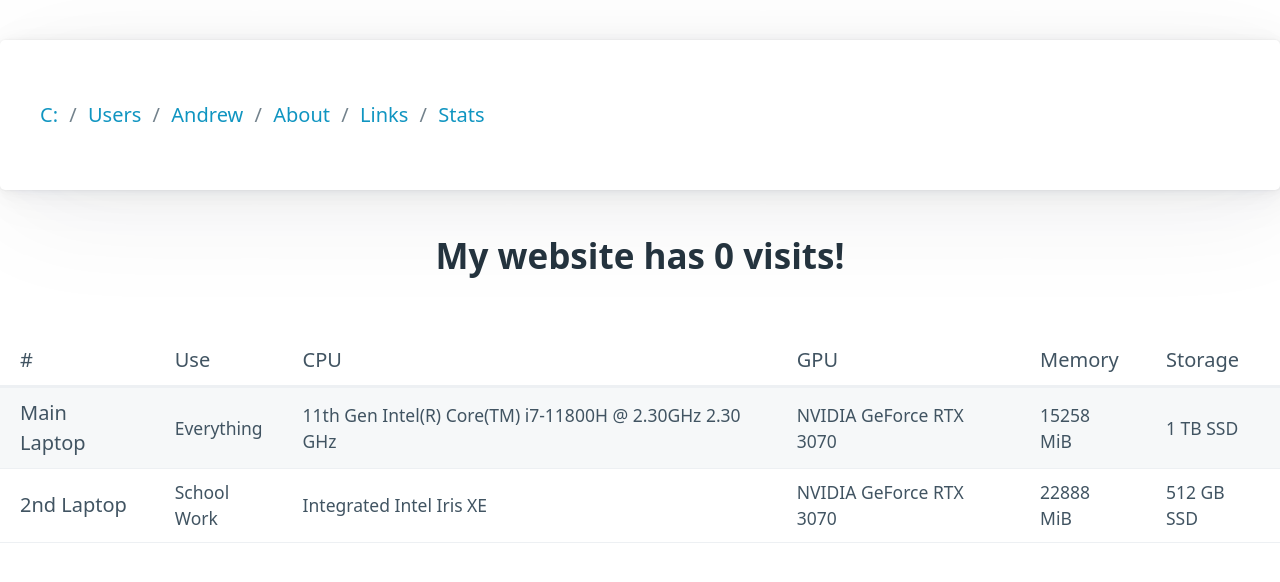
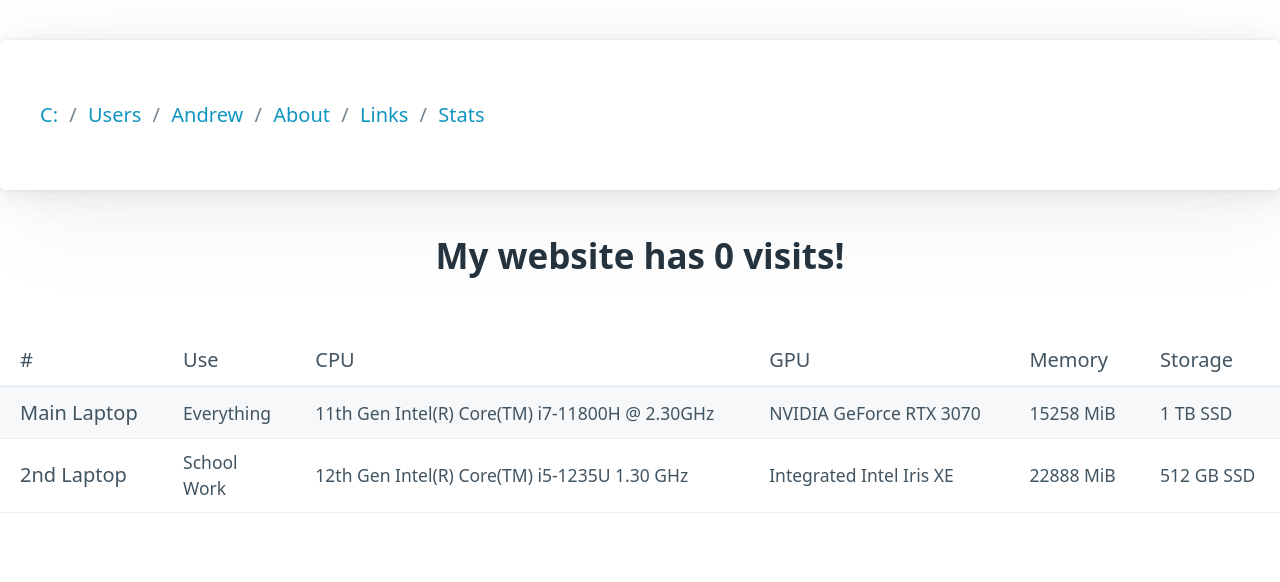
Before and after one commit to 1tsAndrew/1tsandrew.com, a SvelteKit app: page /about/stats in a window 1280 px wide. Shown: the top 582 px of the page. Built offline with nearby package versions, Linux system fonts and the light colour scheme; no server answers.

Commit message:
Update +page.svelte

```diff
--- a/src/routes/about/stats/+page.svelte
+++ b/src/routes/about/stats/+page.svelte
@@ -39,14 +39,14 @@ let visits
 	<tbody
 		><tr
 			><th scope="row">Main Laptop</th> <td>Everything</td>
-			<td>11th Gen Intel(R) Core(TM) i7-11800H @ 2.30GHz 2.30 GHz</td>
+			<td>11th Gen Intel(R) Core(TM) i7-11800H @ 2.30GHz</td>
 			<td>NVIDIA GeForce RTX 3070</td> <td>15258 MiB</td>
 			<td>1 TB SSD</td></tr
 		>
 		<tr
 			><th scope="row">2nd Laptop</th> <td>School<br>Work</td>
-			<td>Integrated Intel Iris XE</td>
-			<td>NVIDIA GeForce RTX 3070</td> <td>22888 MiB</td>
+			<td>12th Gen Intel(R) Core(TM) i5-1235U   1.30 GHz</td>
+			<td>Integrated Intel Iris XE</td> <td>22888 MiB</td>
 			<td>512 GB SSD </td></tr
 		>
 	</tbody>
```
